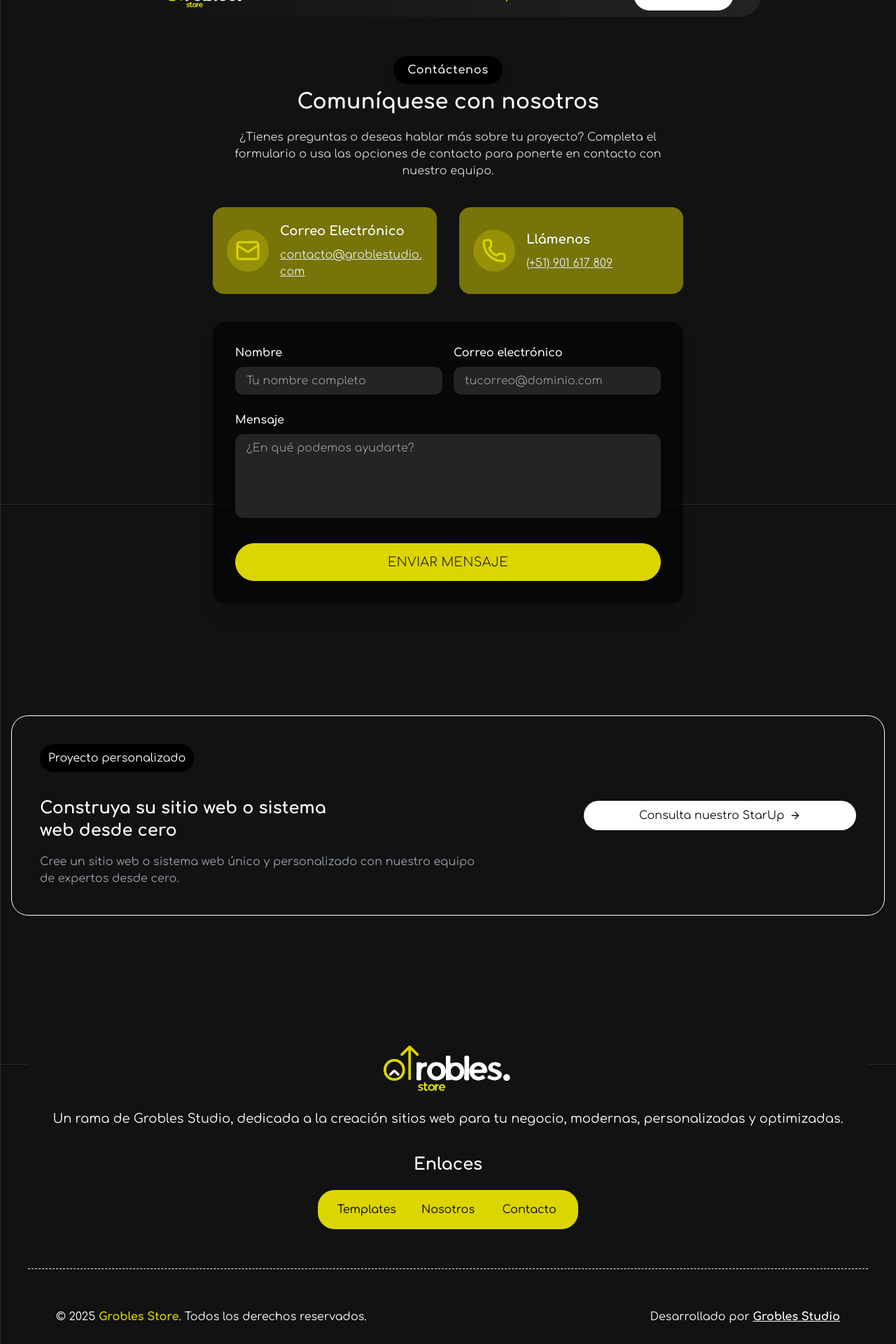
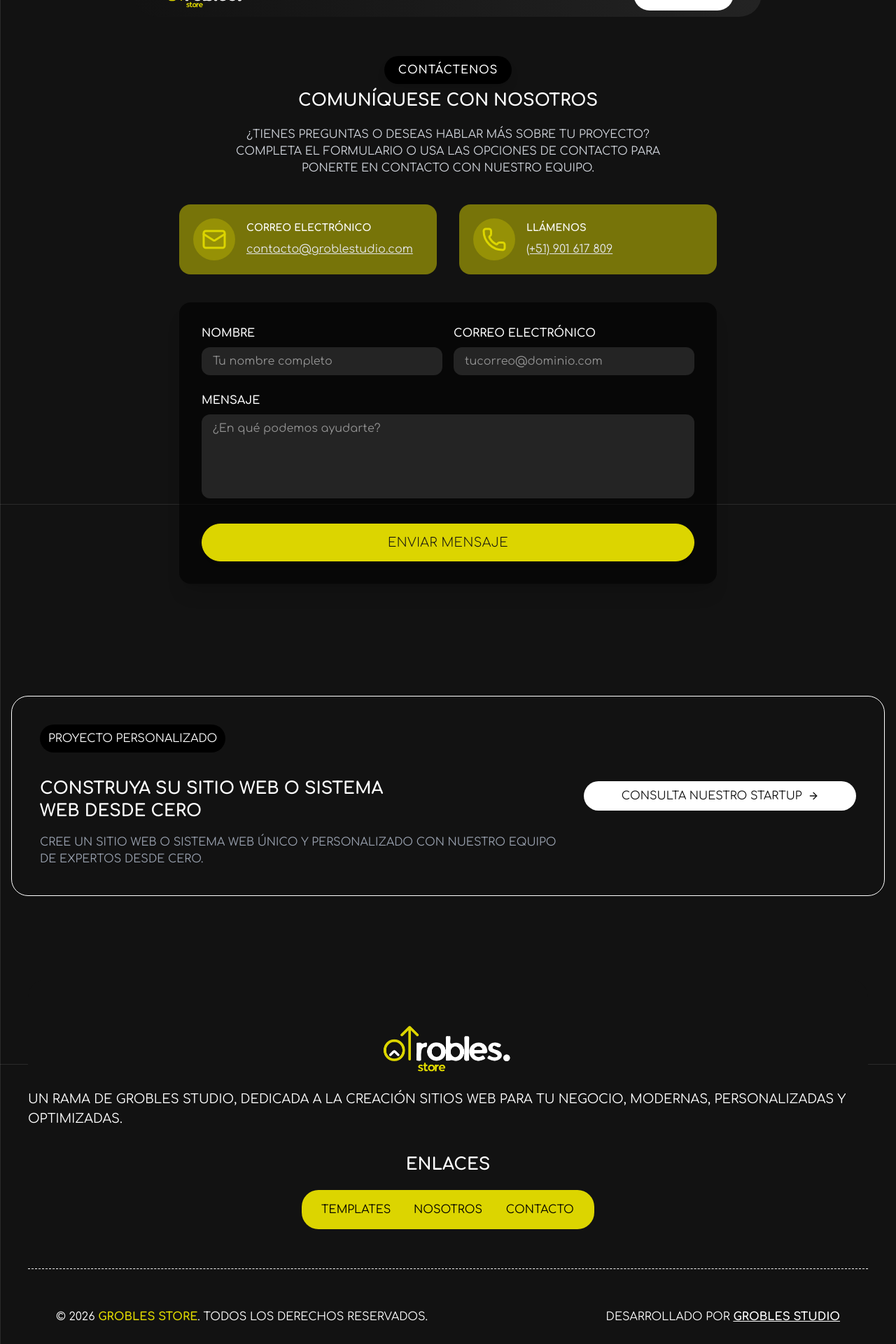
Before and after one commit to MiguelRequenaR/grobles-store, a React (Vite) app: page /contacto in a window 1280 px wide. Shown: the part 80-2000 px from the top of the page at 70% size. Built offline with nearby package versions, Linux system fonts and the light colour scheme.

Commit message:
Actualización: Se modificaron detalles visuales en la web.

```diff
--- a/src/components/CallToAction.tsx
+++ b/src/components/CallToAction.tsx
@@ -7,24 +7,21 @@
         className="bg-primary border border-white rounded-3xl flex flex-col md:flex-row items-center justify-between p-5 md:p-10 gap-6 md:gap-0"
       >
         <div className="w-full md:w-2/3 space-y-4 md:space-y-4 text-center md:text-left">
-          <span className="bg-black text-white px-3 py-2 rounded-full inline-block mx-auto md:mx-0">
+          <span className="bg-black uppercase text-white px-3 py-2 rounded-full inline-block mx-auto md:mx-0">
             Proyecto personalizado
           </span>
-          <h2 className="text-white text-2xl font-bold pt-4 md:pt-5">
+          <h2 className="text-white text-2xl font-bold pt-4 md:pt-5 uppercase">
             Construya su sitio web o sistema <br className="hidden md:block" /> web desde cero
           </h2>
-          <p className="text-gray-400 text-base">
+          <p className="text-gray-400 text-base uppercase">
             Cree un sitio web o sistema web único y personalizado con nuestro equipo <br className="hidden md:block" /> de expertos desde cero.
           </p>
         </div>
         <div className="w-full md:w-1/3 mt-6 md:mt-0 flex">
-          <a href="https://www.groblestudio.com/contact" className="w-full">
-            <button
-              className="bg-white text-primary border border-transparent px-4 py-2 rounded-full cursor-pointer hover:bg-transparent hover:text-white hover:border-white transition-all duration-500 w-full flex items-center justify-center gap-2"
-            >
-              Consulta nuestro StarUp
-              <ArrowRight className="w-4 h-4" />
-            </button>
+          <a href="https://www.groblestudio.com/contact" className="w-full bg-white text-primary border border-transparent px-4 py-2 rounded-full cursor-pointer hover:bg-transparent hover:text-white hover:border-white transition-all duration-500 flex items-center justify-center gap-2 uppercase">
+
+            Consulta nuestro StartUp
+            <ArrowRight className="w-4 h-4" />
           </a>
         </div>
       </div>
--- a/src/components/Fotter.tsx
+++ b/src/components/Fotter.tsx
@@ -59,25 +59,25 @@
           <img src="/grobleStoreWhite.png" alt="logo" className="md:w-fit h-20"/>
         </div>
         <p
-        className="text-white text-center md:text-left md:text-lg mx-4 md:mx-0">Un rama de Grobles Studio, dedicada a la creación sitios web para tu negocio, modernas, personalizadas y optimizadas.</p>
+        className="text-white text-center md:text-left md:text-lg mx-4 md:mx-0 uppercase">Un rama de Grobles Studio, dedicada a la creación sitios web para tu negocio, modernas, personalizadas y optimizadas.</p>
         <div
         className="pt-5">
           <h2
-          className="text-white text-2xl font-bold text-center">Enlaces</h2>
+          className="text-white text-2xl font-bold text-center uppercase">Enlaces</h2>
           <ul
           className="grid grid-cols-2 md:grid-cols-3 gap-4 bg-secondary px-5 py-3 rounded-3xl mt-5">
             <li
-            className="hover:text-white hover:bg-primary px-2 py-1 rounded-full transition-all duration-500 text-center cursor-pointer"
+            className="hover:text-white hover:bg-primary px-2 py-1 rounded-full transition-all duration-500 text-center cursor-pointer uppercase"
             onClick={handleNavigateToHome}>
               Templates
             </li>
             <li
-            className="hover:text-white transition-all duration-500 hover:bg-primary px-2 py-1 rounded-full text-center cursor-pointer"
+            className="hover:text-white transition-all duration-500 hover:bg-primary px-2 py-1 rounded-full text-center cursor-pointer uppercase"
             onClick={handleNavigateToAbout}>
               Nosotros
             </li>
             <li
-            className="hover:text-white transition-all duration-500 hover:bg-primary px-2 py-1 rounded-full text-center cursor-pointer"
+            className="hover:text-white transition-all duration-500 hover:bg-primary px-2 py-1 rounded-full text-center cursor-pointer uppercase"
             onClick={handleNavigateToContact}>
               Contacto
             </li>
@@ -87,10 +87,10 @@
         className="w-full border-dashed border-white my-10" />
         <div
         className="flex flex-col md:flex-row items-center md:justify-between w-full gap-2 md:gap-0 px-10">
-          <div className="text-white text-center md:text-left">
-            © 2025 <span className="font-bold text-secondary">Grobles Store</span>. Todos los derechos reservados.
+          <div className="text-white text-center md:text-left uppercase">
+            © 2026 <span className="font-bold text-secondary">Grobles Store</span>. Todos los derechos reservados.
           </div>
-          <div className="text-white text-center md:text-right">
+          <div className="text-white text-center md:text-right uppercase">
             <span>
               Desarrollado por{" "}
               <a href="https://groblestudio.com" className="underline hover:text-secondary transition-all duration-300">
--- a/src/components/NavBar.tsx
+++ b/src/components/NavBar.tsx
@@ -88,7 +88,7 @@
                   key={link.label}
                   className={`
                     transition-colors duration-500 cursor-pointer
-                    hover:text-secondary
+                    hover:text-secondary uppercase
                     ${activeIndex === idx ? 'text-secondary' : ''}
                   `}
                   onClick={() => handleNavigation(link, idx)}
--- a/src/features/contact/components/FormContact.tsx
+++ b/src/features/contact/components/FormContact.tsx
@@ -16,16 +16,16 @@
     e.currentTarget.reset();
   }
   return (
-    <main className="py-20 px-4 md:px-0 max-w-2xl mx-auto">
+    <main className="py-20 px-4 md:px-0 max-w-3xl mx-auto">
       {/* Encabezado */}
       <div className="text-center flex flex-col items-center space-y-5 pt-20" data-aos="fade-up">
-        <span className="bg-black text-white px-5 py-2 rounded-full font-semibold shadow-lg tracking-wider text-base mb-2 inline-block">
+        <span className="bg-black text-white px-5 py-2 rounded-full font-semibold shadow-lg tracking-wider text-base mb-2 inline-block uppercase">
           Contáctenos
         </span>
-        <h2 className="text-white text-3xl font-bold text-center">
+        <h2 className="text-white text-2xl font-bold text-center uppercase">
           Comuníquese con nosotros
         </h2>
-        <p className="text-gray-300 text-base max-w-2xl text-center">
+        <p className="text-gray-300 text-base max-w-2xl text-center uppercase">
           ¿Tienes preguntas o deseas hablar más sobre tu proyecto? Completa el formulario o usa las opciones de contacto para ponerte en contacto con nuestro equipo.
         </p>
       </div>
@@ -36,7 +36,7 @@
             <Mail className="w-9 h-9 text-secondary" />
           </div>
           <div>
-            <h4 className="text-lg font-bold text-white mb-2">Correo Electrónico</h4>
+            <h4 className="text-sm font-bold text-white mb-2 uppercase">Correo Electrónico</h4>
             <a
               href="mailto:contacto@groblestudio.com"
               className="text-gray-200 hover:text-secondary transition-colors duration-300 underline break-all"
@@ -50,7 +50,7 @@
             <Phone className="w-9 h-9 text-secondary" />
           </div>
           <div>
-            <h4 className="text-lg font-bold text-white mb-2">Llámenos</h4>
+            <h4 className="text-sm uppercase font-bold text-white mb-2">Llámenos</h4>
             <a
               href="tel:+51901617809"
               className="text-gray-200 hover:text-secondary transition-colors duration-300 underline"
@@ -66,7 +66,7 @@
         className="flex flex-col gap-6 bg-black/60 rounded-2xl p-8 shadow-xl" data-aos="fade-up" data-aos-delay="200">
         <div className="flex flex-col md:flex-row gap-4">
           <div className="flex flex-col gap-1 flex-1">
-            <label htmlFor="name" className="font-semibold text-white mb-1">
+            <label htmlFor="name" className="font-semibold uppercase text-white mb-1">
               Nombre
             </label>
             <input
@@ -80,7 +80,7 @@
             />
           </div>
           <div className="flex flex-col gap-1 flex-1">
-            <label htmlFor="email" className="font-semibold text-white mb-1">
+            <label htmlFor="email" className="font-semibold uppercase text-white mb-1">
               Correo electrónico
             </label>
             <input
@@ -95,7 +95,7 @@
           </div>
         </div>
         <div className="flex flex-col gap-1">
-          <label htmlFor="message" className="font-semibold text-white mb-1">
+          <label htmlFor="message" className="font-semibold uppercase text-white mb-1">
             Mensaje
           </label>
           <textarea
--- a/src/features/home/components/CallToActionHome.tsx
+++ b/src/features/home/components/CallToActionHome.tsx
@@ -7,7 +7,7 @@
       <div
       className="max-w-7xl mx-auto">
         <div
-        className="grid grid-cols-1 md:grid-cols-2 gap-10 bg-primary p-10 rounded-3xl border border-white">
+        className="grid grid-cols-1 md:grid-cols-2 gap-10 bg-primary p-10 rounded-3xl border border-white uppercase">
           <div
           className="space-y-4">
             <h3
@@ -49,7 +49,7 @@
                 className="w-full border border-white rounded-full px-4 py-2 text-white"
               />
               <button
-                className="bg-white text-primary border border-transparent px-4 py-2 rounded-full whitespace-nowrap cursor-pointer hover:bg-transparent hover:text-white hover:border-white transition-all duration-500"
+                className="bg-white text-primary border border-transparent px-4 py-2 rounded-full whitespace-nowrap cursor-pointer hover:bg-transparent hover:text-white hover:border-white transition-all duration-500 uppercase"
               >
                 Únete ahora
               </button>
--- a/src/features/home/components/CardTemplate.tsx
+++ b/src/features/home/components/CardTemplate.tsx
@@ -60,11 +60,11 @@
                 <div className="absolute inset-0 bg-black/0 group-hover:bg-black/20 transition-all duration-300 rounded-2xl" />
               </div>
               <div className="flex items-center justify-between">
-                <h2 className="text-white text-lg font-bold group-hover:text-secondary transition-colors duration-300">{template.name}</h2>
+                <h2 className="text-white text-lg font-bold group-hover:text-secondary transition-colors duration-300 uppercase">{template.name}</h2>
                 <span className="text-white text-base font-bold bg-primary border border-white px-2 py-1 rounded-full group-hover:border-secondary group-hover:text-secondary transition-colors duration-300">S/.{template.price}</span>
               </div>
               <p
-              className="text-white text-base">{template.description}</p>
+              className="text-white text-base uppercase">{template.description}</p>
             </Link>
           ))}
         </div>
--- a/src/features/home/components/HeroHome.tsx
+++ b/src/features/home/components/HeroHome.tsx
@@ -7,15 +7,15 @@
       <div className="max-w-7xl mx-auto h-full">
         <div className="flex flex-col items-center pt-30 md:pt-50 h-full text-center gap-4">
           <h1
-          className="text-white text-5xl md:text-7xl font-bold" data-aos="fade-up">
+          className="text-white text-5xl md:text-7xl font-bold uppercase" data-aos="fade-up">
             Presentamos <br /> Grobles - <span
             className="text-secondary">Store</span>
           </h1>
           <p
-          className="text-white text-xl font-bold" data-aos="fade-up" data-aos-delay="100">
+          className="text-white text-lg font-bold uppercase" data-aos="fade-up" data-aos-delay="100">
             Encuentra todo tipo de sitios web para tu negocio, <br /> modernas, personalizadas y optimizadas.
           </p>
-          <div className="pt-5 flex flex-wrap justify-center gap-x-3 gap-y-3" data-aos="zoom-in" data-aos-delay="200">
+          <div className="pt-5 flex flex-wrap justify-center gap-x-3 gap-y-3d uppercase" data-aos="zoom-in" data-aos-delay="200">
             <span
               className="text-white bg-primary px-2 py-1 border border-white rounded-full text-sm">
               Diseño centrado en SEO
```
Also changed, not shown: src/features/home/components/AboutHome.tsx (+6 -6 lines), src/features/home/components/AskQuestions.tsx (+4 -4 lines).
